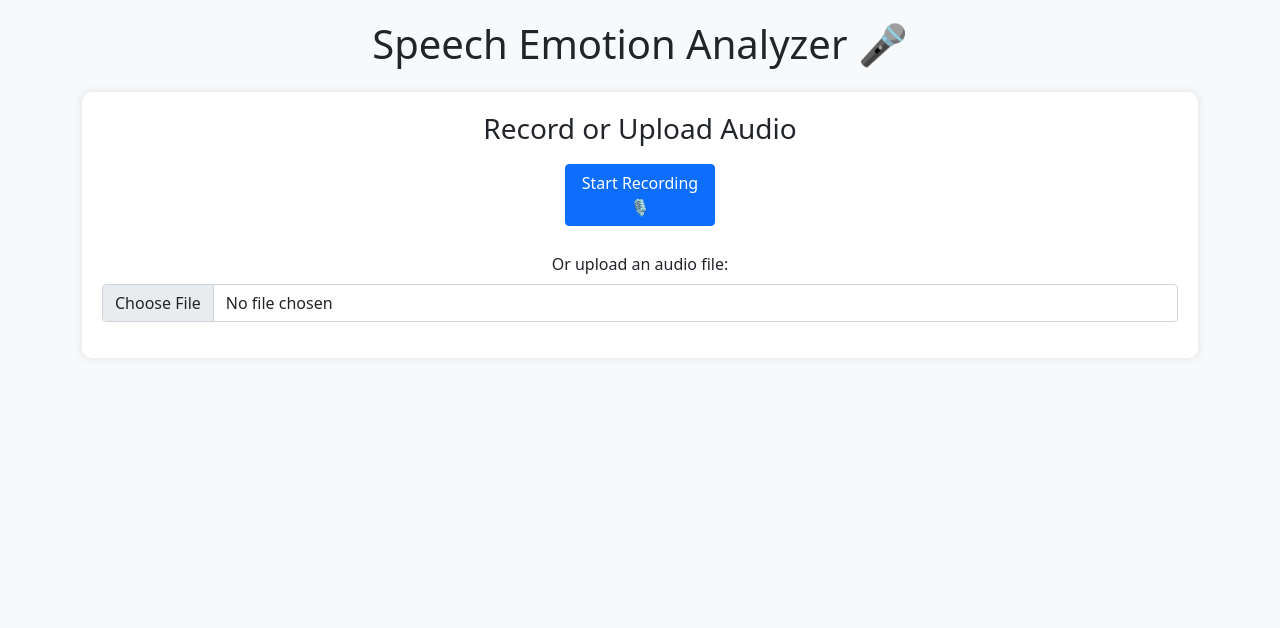
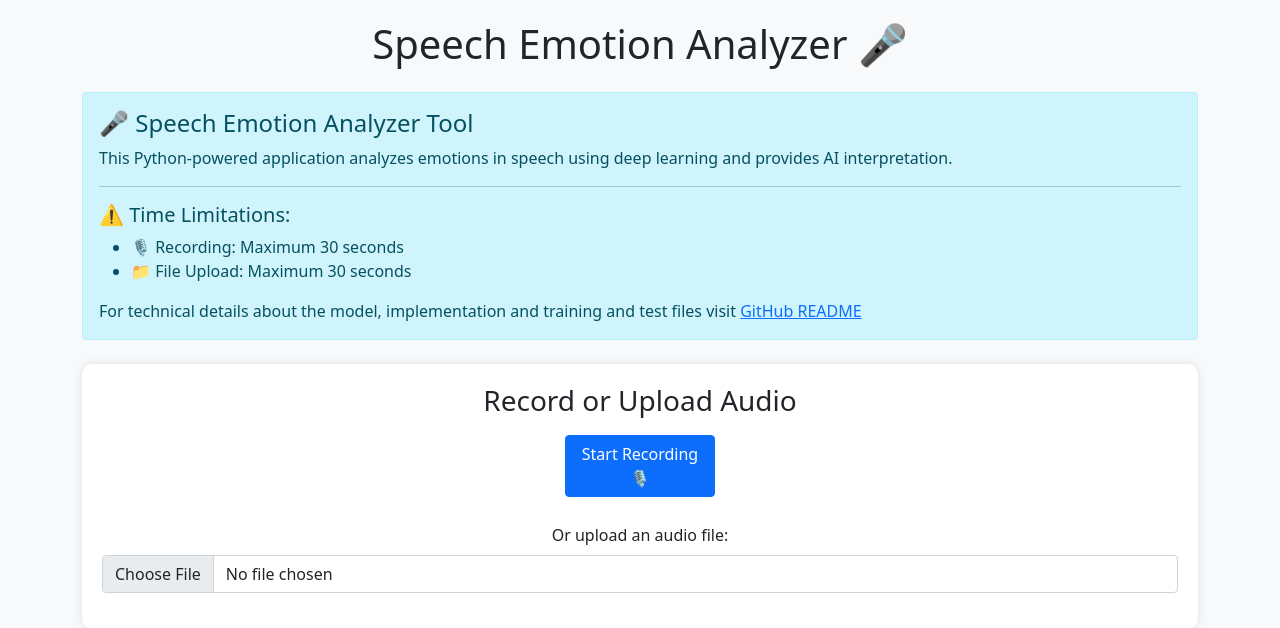
Before and after one commit to StephenJudeD/ser_upload_deep_learning_llm, a Flask app: page / in a window 1280 px wide. Shown: the top 628 px of the page. Run offline with Flask 3, Linux system fonts and the light colour scheme; parts of the project's set-up code (start-up, migrations or seed data) failed here and were passed over; some libraries are stand-ins or nearby versions.

Commit message:
Update index.html

```diff
--- a/templates/index.html
+++ b/templates/index.html
@@ -47,6 +47,22 @@
 <body>
     <div class="container">
         <h1 class="text-center mb-4">Speech Emotion Analyzer 🎤</h1>
+
+        <div class="alert alert-info mb-4" role="alert">
+            <h4 class="alert-heading">🎤 Speech Emotion Analyzer Tool</h4>
+            <p>This Python-powered application analyzes emotions in speech using deep learning and provides AI interpretation.</p>
+
+            <hr>
+            <h5>⚠️ Time Limitations:</h5>
+            <ul>
+                <li>🎙️ Recording: Maximum 30 seconds</li>
+                <li>📁 File Upload: Maximum 30 seconds</li>
+            </ul>
+
+            <p class="mb-0">For technical details about the model, implementation and training and test files visit
+                <a href="https://github.com/StephenJudeD/ser_upload_deep_learning_llm/blob/main/README.md" target="_blank">GitHub README</a>
+            </p>
+        </div>
 
         <div class="recorder-container text-center">
             <h3>Record or Upload Audio</h3>
```
